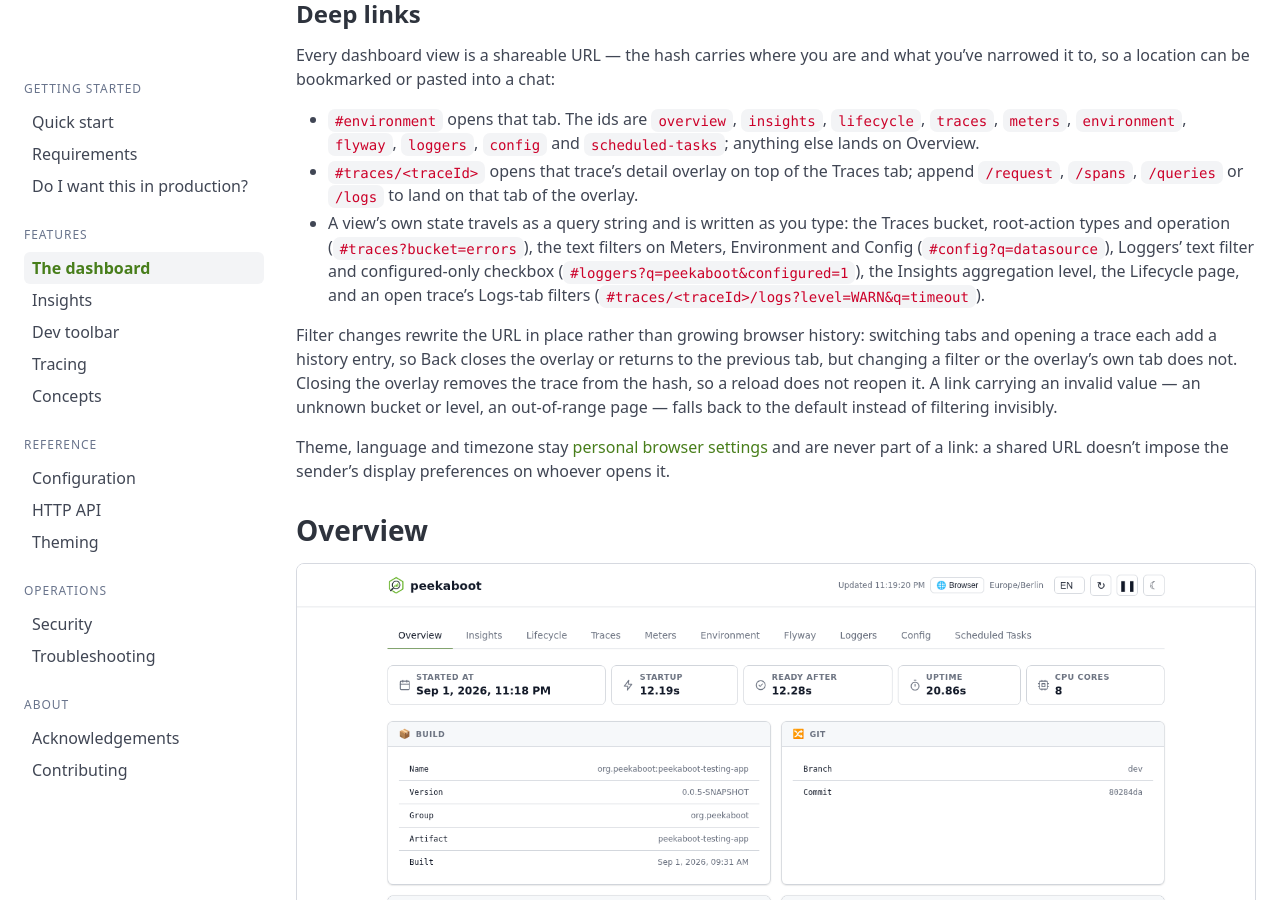
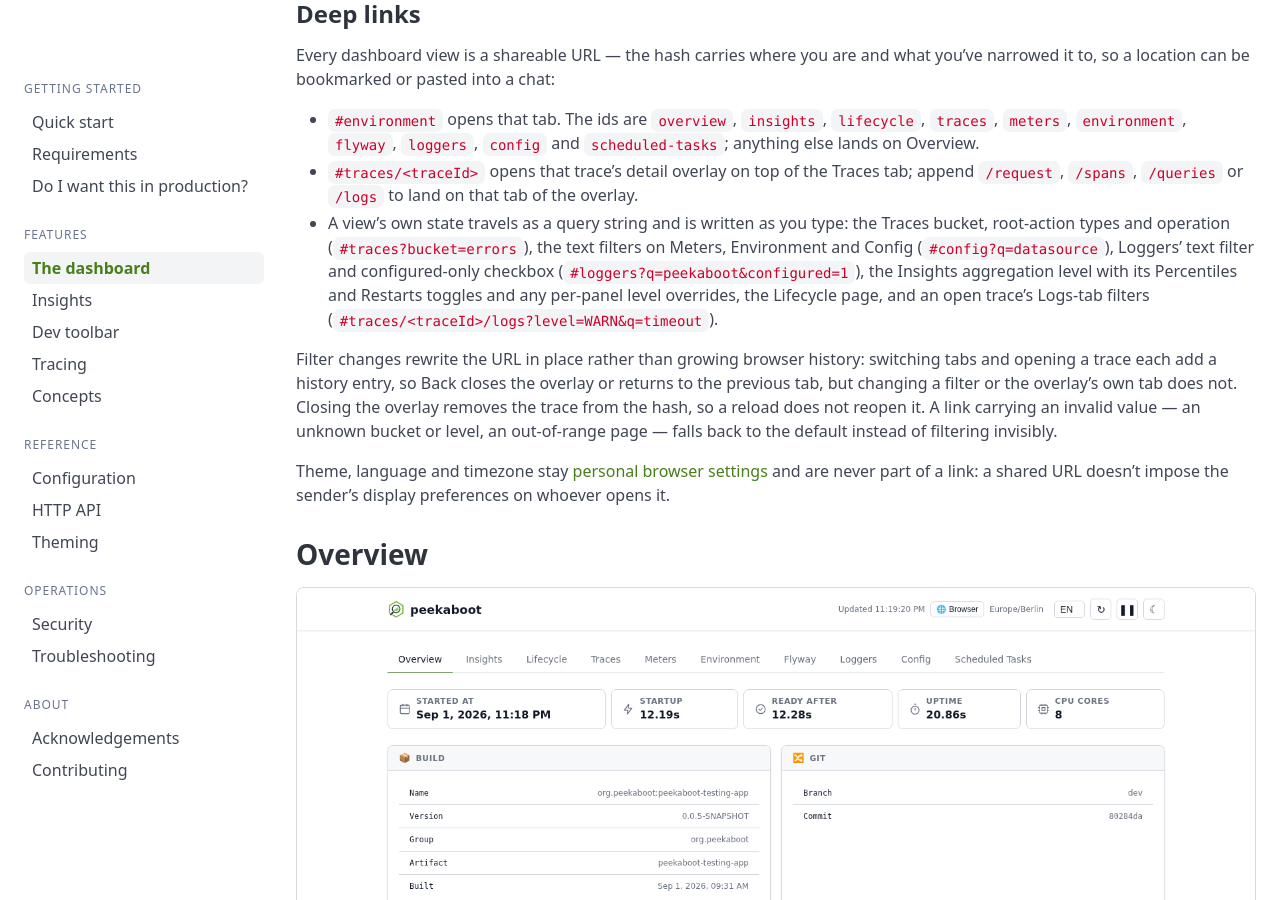
Before and after one commit to peekaboot-org/peekaboot-org.github.io, a Jekyll site: the page built from docs/dashboard.md, in a window 1280 px wide and 900 px high, scrolled down 834 px. Built offline with Jekyll 4.4.1, drawn with Linux system fonts in a browser that asks for light colours.

Commit message:
docs(dashboard): the whole Insights view state travels in a deep link

```diff
--- a/docs/dashboard.md
+++ b/docs/dashboard.md
@@ -51,7 +51,8 @@ you've narrowed it to, so a location can be bookmarked or pasted into a chat:
   bucket, root-action types and operation (`#traces?bucket=errors`), the text filters on
   Meters, Environment and Config (`#config?q=datasource`), Loggers' text filter and
   configured-only checkbox (`#loggers?q=peekaboot&configured=1`), the Insights
-  aggregation level, the Lifecycle page, and an open trace's Logs-tab filters
+  aggregation level with its Percentiles and Restarts toggles and any per-panel
+level overrides, the Lifecycle page, and an open trace's Logs-tab filters
   (`#traces/<traceId>/logs?level=WARN&q=timeout`).
 
 Filter changes rewrite the URL in place rather than growing browser history: switching
```
